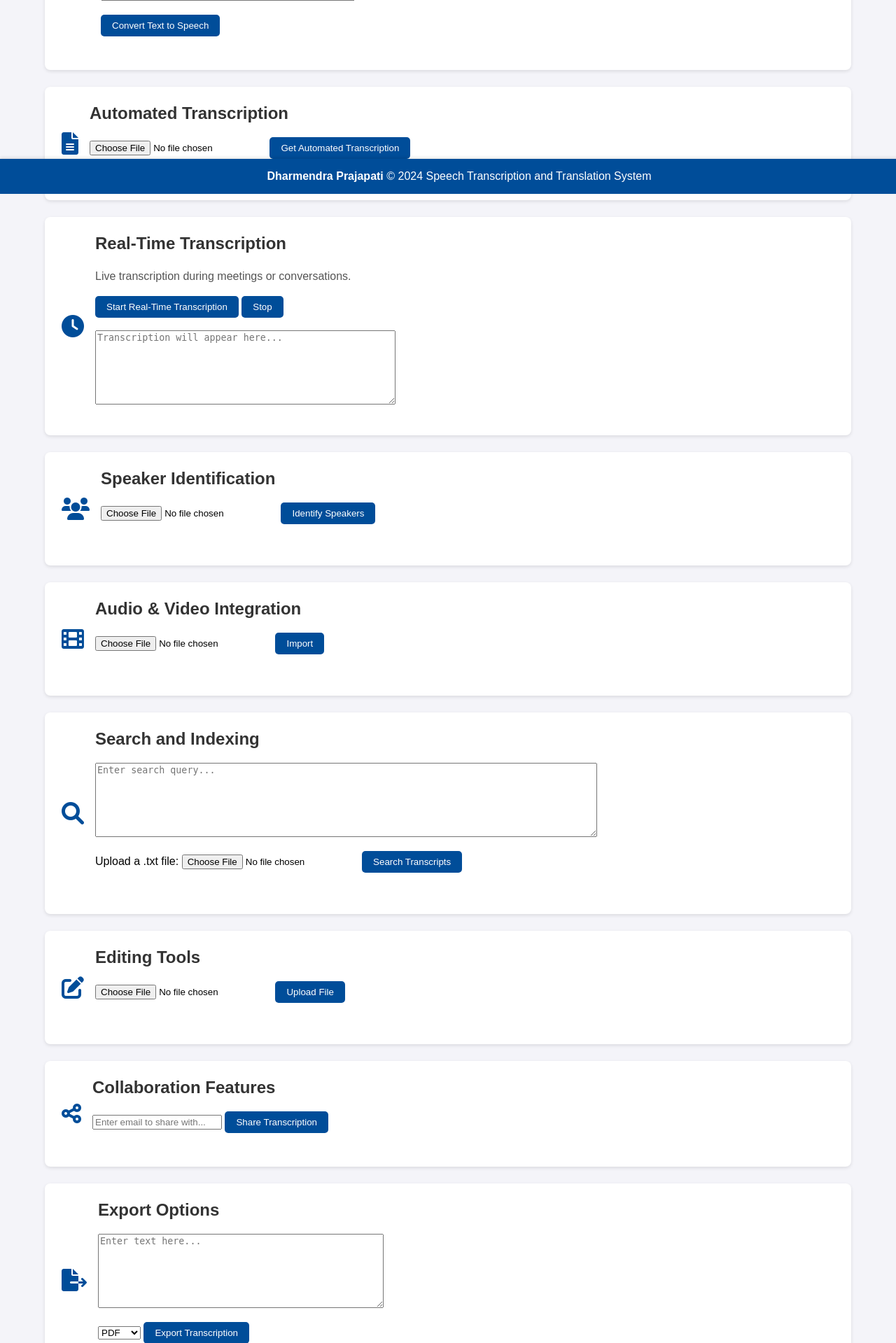
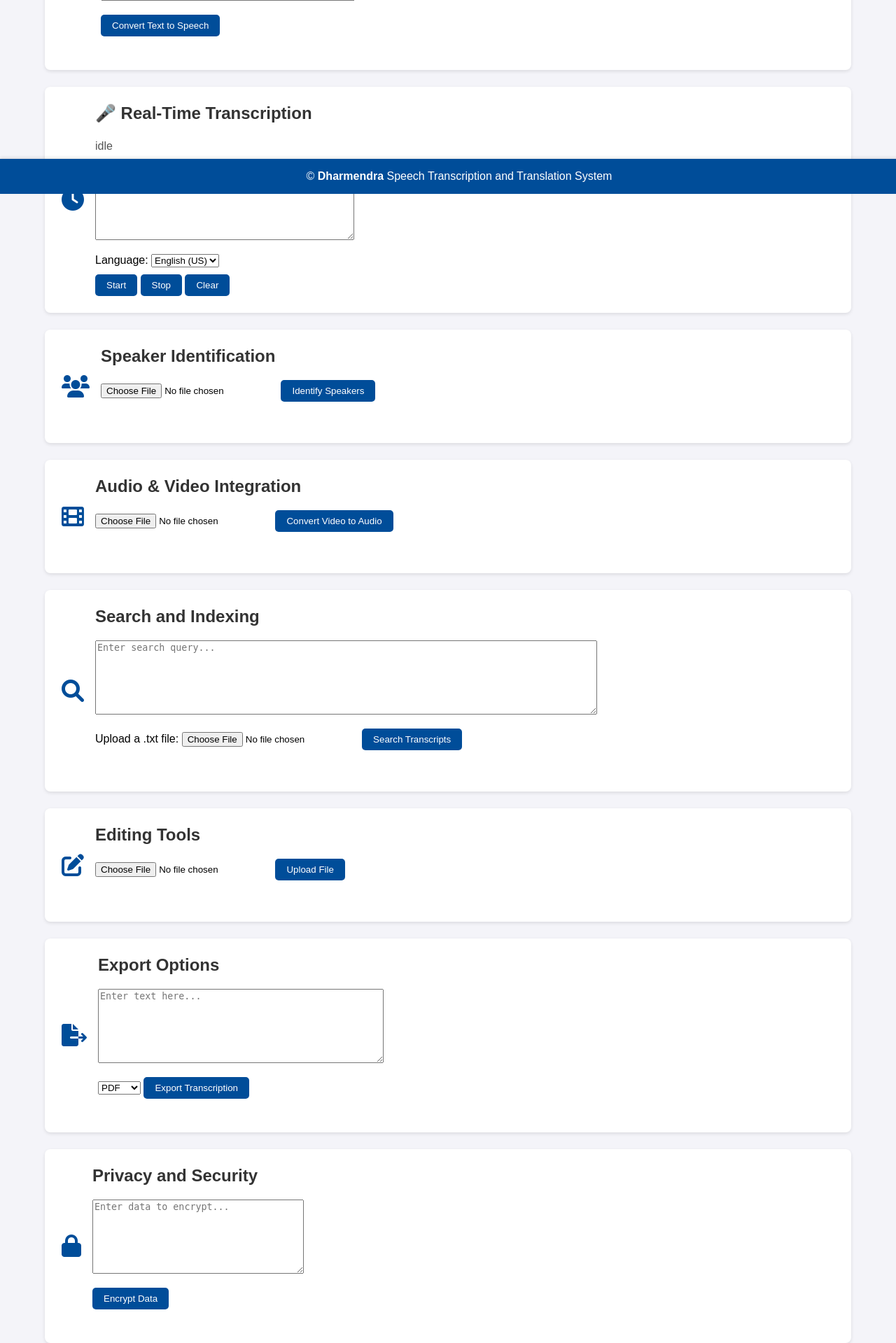
Before and after one commit to dharmendra-coder1/AI-Powered-Audio-Video-Processing-Web-Application-using-Flask, a Flask app: page / in a window 1280 px wide. Shown: the part 523-2442 px from the top of the page at 70% size. Run offline with Flask 3, Linux system fonts and the light colour scheme.

Commit message:
index.html

```diff
--- a/templates/index.html
+++ b/templates/index.html
@@ -116,7 +116,6 @@
                     <input type="file" name="audio" accept="audio/*" required>
                     <button type="submit">Convert Speech to Text</button>
                 </form>
-        <!-- Display transcription result -->
                 <div id="speech-to-text-output">
                     {% if speech_to_text_output %}
                         <h3>Transcription:</h3>
@@ -126,159 +125,46 @@
             </div>
         </div>
 
-
-
-        <!-- Text-to-Speech -->
         <!-- Text-to-Speech -->
         <div class="feature" id="text-to-speech">
             <i class="fas fa-volume-up"></i>
             <div>
                 <h2>Text-to-Speech</h2>
-        <form id="textToSpeechForm" action="/text-to-speech" method="post">
+                <form action="/text-to-speech" method="post">
                     <textarea name="text" placeholder="Enter text here..." required></textarea>
                     <button type="submit">Convert Text to Speech</button>
                 </form>
-        <!-- Audio output -->
-        <div id="text-to-speech-output">
-            <audio id="audioPlayer" controls style="display: none;"></audio>
             </div>
         </div>
-</div>
-
-<script>
-    document.getElementById('textToSpeechForm').onsubmit = async (e) => {
-        e.preventDefault(); // Prevents the form from submitting the default way
-
-        const formData = new FormData(e.target);
-        const response = await fetch('/text-to-speech', {
-            method: 'POST',
-            body: formData
-        });
-
-        if (response.ok) {
-            // Convert the response to a Blob and create a URL for it
-            const blob = await response.blob();
-            const url = URL.createObjectURL(blob);
-
-            // Get the audio player and set the source to the blob URL
-            const audioPlayer = document.getElementById('audioPlayer');
-            audioPlayer.style.display = 'block'; // Make the player visible
-            audioPlayer.src = url;
-            audioPlayer.play(); // Automatically play the audio
-        } else {
-            alert("Failed to generate speech.");
-        }
-    };
-</script>
-
-
-       <!-- Automated Transcription -->
-<div class="feature" id="automated-transcription">
-    <i class="fas fa-file-alt"></i>
-    <div>
-        <h2>Automated Transcription</h2>
-        <form action="/automated-transcription" method="post" enctype="multipart/form-data">
-            <input type="file" name="audio" accept="audio/*" required>
-            <button type="submit">Get Automated Transcription</button>
-        </form>
-        <!-- Display transcription result -->
-        <div id="automated-transcription-output">
-            {% if automated_transcription_output %}
-            <textarea readonly rows="10" cols="50"> {{ automated_transcription_output }}</textarea>
-            {% endif %}
-        </div>
-    </div>
-</div>
-
 
         <!-- Real-Time Transcription -->
         <div class="feature" id="real-time-transcription">
   <i class="fas fa-clock"></i>
   <div>
-        <h2>Real-Time Transcription</h2>
-        <p>Live transcription during meetings or conversations.</p>
+    <h2>🎤 Real-Time Transcription</h2>
+    <p id="state">idle</p>
 
-        <button id="start-btn" onclick="startRealTimeTranscription()">Start Real-Time Transcription</button>
-        <button id="stop-btn" onclick="stopRealTimeTranscription()" disabled>Stop</button>
-        <br><br>
-        <textarea id="real-time-transcription-output" rows="10" cols="50" placeholder="Transcription will appear here..." readonly></textarea>
-        <p id="real-time-status" class="transcription-status hidden">Transcription in progress...</p>
+    <textarea name="text" id="transcript" contenteditable="false"
+      aria-label="Live transcript" placeholder="Live transcription will appear here..."
+      required></textarea>
+
+    <label for="lang">Language:</label>
+    <select id="lang">
+      <option value="en-US">English (US)</option>
+      <option value="en-GB">English (UK)</option>
+      <option value="hi-IN">Hindi (India)</option>
+      <option value="es-ES">Spanish</option>
+    </select>
+
+    <div style="margin-top:10px;">
+      <button id="startBtn">Start</button>
+      <button id="stopBtn" disabled>Stop</button>
+      <button id="clearBtn">Clear</button>
+    </div>
   </div>
 </div>
 
-<script>
-    let recognition;
-    let isRecording = false;
-    let fullTranscript = ""; // Keep full transcript here to retain between sessions
-
-    function startRealTimeTranscription() {
-        document.getElementById('real-time-status').classList.remove('hidden');
-        document.getElementById('start-btn').disabled = true;
-        document.getElementById('stop-btn').disabled = false;
-        isRecording = true;
-
-        // Check if Speech Recognition API is supported
-        if (!('webkitSpeechRecognition' in window)) {
-            alert("Sorry, your browser does not support Speech Recognition.");
-            return;
-        }
-
-        recognition = new webkitSpeechRecognition();
-        recognition.continuous = true;
-        recognition.interimResults = true;
-        recognition.lang = 'en-US';
-
-        // Process results and append interim and final transcripts
-        recognition.onresult = (event) => {
-            let interimTranscript = "";
-            for (let i = event.resultIndex; i < event.results.length; ++i) {
-                if (event.results[i].isFinal) {
-                    fullTranscript += event.results[i][0].transcript + " ";
-                } else {
-                    interimTranscript += event.results[i][0].transcript;
-                }
-            }
-            document.getElementById('real-time-transcription-output').value = fullTranscript + interimTranscript;
-        };
-
-        recognition.onerror = (event) => {
-            document.getElementById('real-time-status').classList.add('hidden');
-            document.getElementById('start-btn').disabled = false;
-            document.getElementById('stop-btn').disabled = true;
-            if (event.error === 'network') {
-                document.getElementById('real-time-transcription-output').value = "Network error: Please check your internet connection.";
-            } else if (event.error === 'not-allowed') {
-                document.getElementById('real-time-transcription-output').value = "Microphone access denied. Please allow access to the microphone.";
-            } else {
-                document.getElementById('real-time-transcription-output').value = "Error during transcription: " + event.error;
-            }
-        };
-
-        recognition.onend = () => {
-            document.getElementById('real-time-status').classList.add('hidden');
-            document.getElementById('start-btn').disabled = false;
-            document.getElementById('stop-btn').disabled = true;
-            if (isRecording) {
-                recognition.start(); // Restart if stopped unexpectedly
-            }
-        };
-
-        recognition.start();
-    }
-
-    function stopRealTimeTranscription() {
-        isRecording = false;
-        recognition.stop();
-        document.getElementById('real-time-status').classList.add('hidden');
-        document.getElementById('start-btn').disabled = false;
-        document.getElementById('stop-btn').disabled = true;
-    }
-</script>
-
-
-
-<!-- 5. Speaker Identification  -->
-
+        <!-- Speaker Identification -->
         <div class="feature" id="speaker-identification">
             <i class="fas fa-users"></i>
             <div>
@@ -287,7 +173,6 @@
                     <input type="file" name="audio" accept="audio/*" required>
                     <button type="submit">Identify Speakers</button>
                 </form>
-
                 <div id="speaker-identification-output">
                     {% if speaker_identification_output %}
                         <textarea readonly rows="10" cols="50">{{ speaker_identification_output }}</textarea>
@@ -296,21 +181,19 @@
             </div>
         </div>
 
-
         <!-- Audio & Video Integration -->
         <div class="feature" id="audio-video-integration">
             <i class="fas fa-film"></i>
             <div>
                 <h2>Audio & Video Integration</h2>
                 <form action="/audio-video-integration" method="post" enctype="multipart/form-data">
-                    <input type="file" name="media" accept="audio/,video/" required>
-                    <button type="submit">Import</button>
+                    <input type="file" name="media" accept="video/*" required>
+                    <button type="submit">Convert Video to Audio</button>
                 </form>
-                <div id="audio-video-integration-output"></div>
             </div>
         </div>
 
-    <!-- Search and Indexing with Text File Upload -->
+        <!-- Search and Indexing -->
         <div class="feature" id="search-indexing">
             <i class="fas fa-search"></i>
             <div>
@@ -329,19 +212,15 @@
             </div>
         </div>
 
-
         <!-- Editing Tools -->
         <div class="feature" id="editing-tools">
             <i class="fas fa-edit"></i>
             <div>
                 <h2>Editing Tools</h2>
-        <!-- Form for file upload -->
                 <form action="/editing-tools" method="post" enctype="multipart/form-data">
                     <input type="file" name="file" accept=".txt" required>
                     <button type="submit">Upload File</button>
                 </form>
-
-        <!-- Editable Text Area for file content -->
                 {% if file_content %}
                     <form action="/save-edited-text" method="post">
                         <textarea name="edited_text" rows="10" cols="50">{{ file_content }}</textarea>
@@ -349,35 +228,11 @@
                         <button type="submit">Save Changes</button>
                     </form>
                 {% endif %}
-
-        <!-- Output or success message -->
-        <div id="editing-tools-output">
                 {% if success_message %}
                     <p style="color: green;">{{ success_message }}</p>
                 {% endif %}
             </div>
         </div>
-</div>
-
-
-      <!-- Collaboration Features -->
-      <div class="feature" id="collaboration-features">
-        <i class="fas fa-share-alt"></i>
-        <div>
-            <h2>Collaboration Features</h2>
-            <form action="/collaboration-features" method="post">
-                <input type="text" name="email" placeholder="Enter email to share with..." required>
-                <button type="submit">Share Transcription</button>
-            </form>
-            <div id="collaboration-features-output">
-                {% if collaboration_features_output %}
-                    <p>{{ collaboration_features_output }}</p>
-                {% endif %}
-            </div>
-        </div>
-    </div>
-
-
 
         <!-- Export Options -->
         <div class="feature" id="export-options">
@@ -393,31 +248,24 @@
                     </select>
                     <button type="submit">Export Transcription</button>
                 </form>
-        <div id="export-options-output"></div>
             </div>
         </div>
-
 
         <!-- Privacy and Security -->
         <div class="feature" id="privacy-security">
             <i class="fas fa-lock"></i>
             <div>
                 <h2>Privacy and Security</h2>
-        <p>We prioritize your privacy and ensure your data is protected with industry-standard encryption.</p>
                 <form action="/privacy-security" method="post">
                     <textarea name="data" placeholder="Enter data to encrypt..." required></textarea>
-            <input type="checkbox" name="enable-encryption" id="enable-encryption">
-            <label for="enable-encryption">Enable Encryption</label>
                     <button type="submit">Encrypt Data</button>
                 </form>
-        <div id="privacy-security-output">
                 {% if encrypted_data %}
                     <h3>Encrypted Data</h3>
                     <textarea readonly>{{ encrypted_data }}</textarea>
                     <h3>Encryption Key</h3>
                     <textarea readonly>{{ key }}</textarea>
                 {% endif %}
-        </div>
             </div>
         </div>
 
@@ -431,17 +279,12 @@
                     <input type="text" name="key" placeholder="Enter encryption key..." required>
                     <button type="submit">Decrypt Data</button>
                 </form>
-        <div id="decrypt-data-output">
                 {% if decrypted_data %}
                     <h3>Decrypted Data</h3>
                     <textarea readonly>{{ decrypted_data }}</textarea>
                 {% endif %}
             </div>
         </div>
-</div>
-
-
-
 
         <!-- Google Drive Integration -->
         <div class="feature" id="google-drive-integration">
@@ -452,35 +295,127 @@
                     <input type="file" name="file" required>
                     <button type="submit">Upload to Google Drive</button>
                 </form>
-                <div id="google-drive-output"></div>
             </div>
         </div>
     </div>
 
-
+    <footer>
+        <p>&copy; <b>Dharmendra</b> Speech Transcription and Translation System</p>
+    </footer>
 
     <script>
-    document.getElementById('list-files-btn').onclick = async () => {
-        const response = await fetch('/list-files');
+(() => {
+  const SpeechRecognition = window.SpeechRecognition || window.webkitSpeechRecognition;
+  const startBtn = document.getElementById('startBtn');
+  const stopBtn  = document.getElementById('stopBtn');
+  const clearBtn = document.getElementById('clearBtn');
+  const transcriptEl = document.getElementById('transcript');
+  const stateEl = document.getElementById('state');
+  const langSelect = document.getElementById('lang');
 
-        if (response.ok) {
-            const files = await response.json();
-            const listElement = document.getElementById('uploaded-files-list');
-            listElement.innerHTML = ''; // Clear existing list
+  if (!SpeechRecognition) {
+    stateEl.textContent = '❌ Web Speech API not supported — use Chrome/Edge.';
+    startBtn.disabled = true;
+    stopBtn.disabled = true;
+    return;
+  }
 
-            files.forEach(file => {
-                const listItem = document.createElement('li');
-                listItem.textContent = file.name; // Display file name
-                listElement.appendChild(listItem);
-            });
+  let recognition = null;
+  let manualStop = false;
+  let finalTranscript = transcriptEl.value || ''; // Keep across sessions
+
+  function createRecognition() {
+    const r = new SpeechRecognition();
+    r.lang = langSelect.value || 'en-US';
+    r.interimResults = true;
+    r.continuous = true;
+    r.maxAlternatives = 1;
+
+    r.onstart = () => {
+      stateEl.textContent = '🎙️ Listening...';
+      startBtn.disabled = true;
+      stopBtn.disabled = false;
+    };
+
+    r.onerror = (e) => {
+      console.error('Recognition error', e);
+      if (e.error === 'not-allowed' || e.error === 'permission-denied')
+        stateEl.textContent = '🚫 Microphone permission denied';
+      else if (e.error === 'network')
+        stateEl.textContent = '🌐 Network error';
+      else
+        stateEl.textContent = '⚠️ Error: ' + e.error;
+    };
+
+    r.onresult = (event) => {
+      let interim = '';
+      for (let i = event.resultIndex; i < event.results.length; ++i) {
+        const res = event.results[i];
+        if (res.isFinal) {
+          finalTranscript += res[0].transcript + ' ';
         } else {
-            alert("Failed to load files.");
+          interim += res[0].transcript;
+        }
+      }
+      transcriptEl.value = (finalTranscript + interim).trim();
+      transcriptEl.scrollTop = transcriptEl.scrollHeight;
+    };
+
+    r.onend = () => {
+      if (manualStop) {
+        stateEl.textContent = '⏹️ Stopped';
+        startBtn.disabled = false;
+        stopBtn.disabled = true;
+      } else {
+        stateEl.textContent = '🔄 Restarting...';
+        setTimeout(() => {
+          try {
+            recognition = createRecognition();
+            recognition.start();
+          } catch (err) {
+            stateEl.textContent = '❌ Failed to restart';
+            startBtn.disabled = false;
+            stopBtn.disabled = true;
+          }
+        }, 300);
       }
     };
+
+    return r;
+  }
+
+  startBtn.addEventListener('click', () => {
+    manualStop = false;
+    recognition = createRecognition();
+    recognition.start();
+    stateEl.textContent = '⏳ Starting...';
+  });
+
+  stopBtn.addEventListener('click', () => {
+    if (!recognition) return;
+    manualStop = true;
+    recognition.stop();
+  });
+
+  clearBtn.addEventListener('click', () => {
+    finalTranscript = '';
+    transcriptEl.value = '';
+    stateEl.textContent = '🗑️ Cleared';
+  });
+
+  langSelect.addEventListener('change', () => {
+    if (recognition && stateEl.textContent.includes('Listening')) {
+      manualStop = false;
+      recognition.stop();
+      setTimeout(() => {
+        recognition = createRecognition();
+        recognition.start();
+      }, 300);
+    }
+  });
+})();
 </script>
-    <footer>
-        <p><b>Dharmendra Prajapati</b> &copy; 2024 Speech Transcription and Translation System</p>
-    </footer>
+
 
 </body>
 </html>
```
Lines whose indentation alone changed are shown as unchanged.
